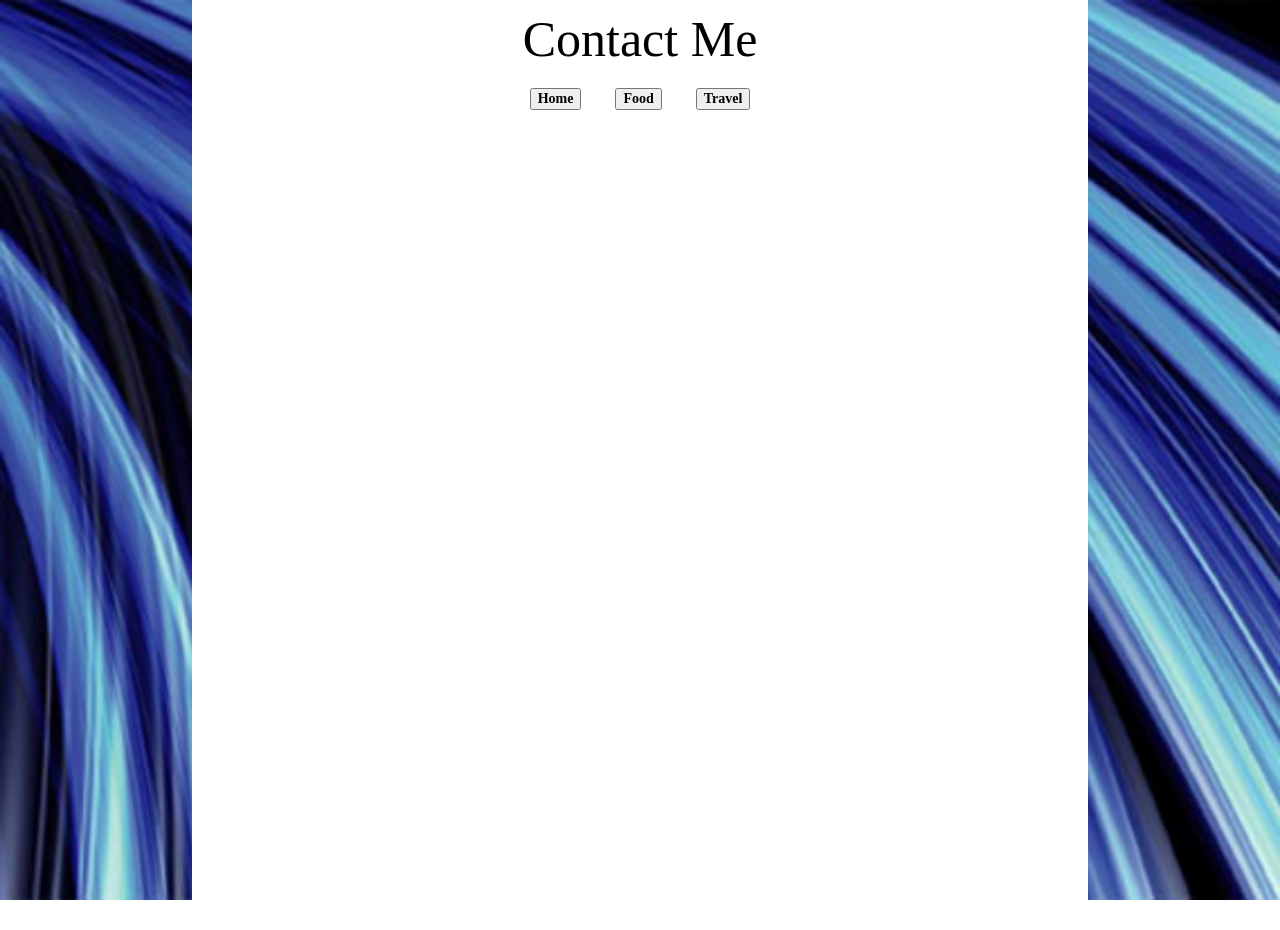
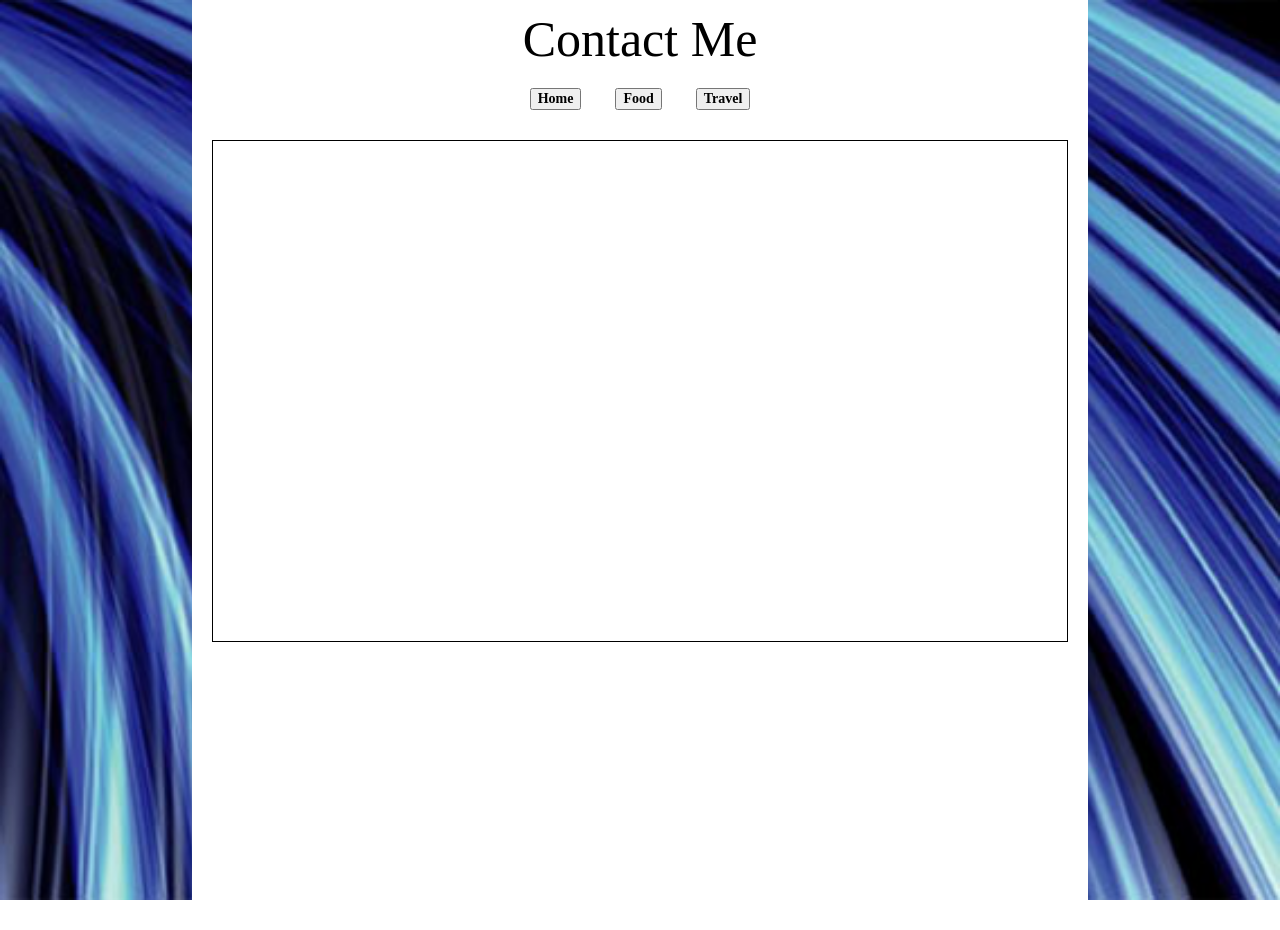
Before and after one commit to WenniAlexander/Website, a Jekyll site: the page built from contact/index.html, in a window 1280 px wide. Built offline with Jekyll 4.4.1, drawn with Linux system fonts in a browser that asks for light colours; some web fonts are replaced.

Commit message:
Update contact.css

```diff
--- a/css/contact.css
+++ b/css/contact.css
@@ -68,3 +68,17 @@ div {
     font-family: 'Rye', serif;
     margin-bottom: 30px;
 }
+
+/* body */
+h2.contact {
+    font-size: 20px;
+    margin: 0 auto;
+    margin-top: 50px;
+}
+
+#box {
+    margin: 0 20px;
+    height:500px;
+    border:1px solid black;
+    margin-bottom: 20px;
+}
```
